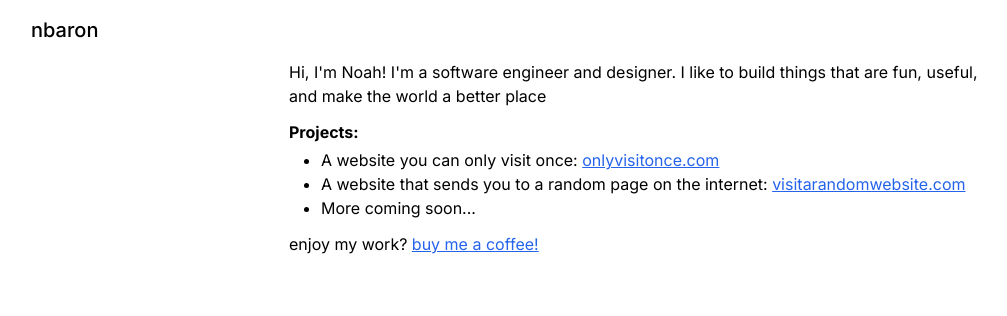
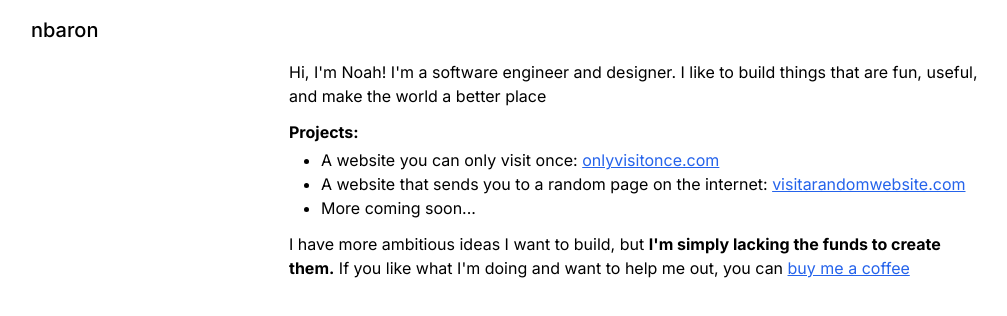
Before and after one commit to noahbaron91/nbaron, a Next.js app: page / in a window 1280 px wide. Shown: the top 316 px of the page, without its empty margins (1-1008 px from the left). Built offline with nearby package versions, Linux system fonts and the light colour scheme.

Commit message:
feat: update text

```diff
--- a/src/app/page.tsx
+++ b/src/app/page.tsx
@@ -45,13 +45,15 @@ export default function Home() {
         </div>
 
         <p>
-          enjoy my work?{' '}
+          I have more ambitious ideas I want to build, but{' '}
+          <strong>I{"'"}m simply lacking the funds to create them.</strong> If
+          you like what I{"'"}m doing and want to help me out, you can{' '}
           <a
             className='underline text-blue-600 hover:text-blue-800 visited:text-purple-600'
             href='https://buymeacoffee.com/noahbaron'
             target='_blank'
           >
-            buy me a coffee!
+            buy me a coffee
           </a>
         </p>
       </section>
```
